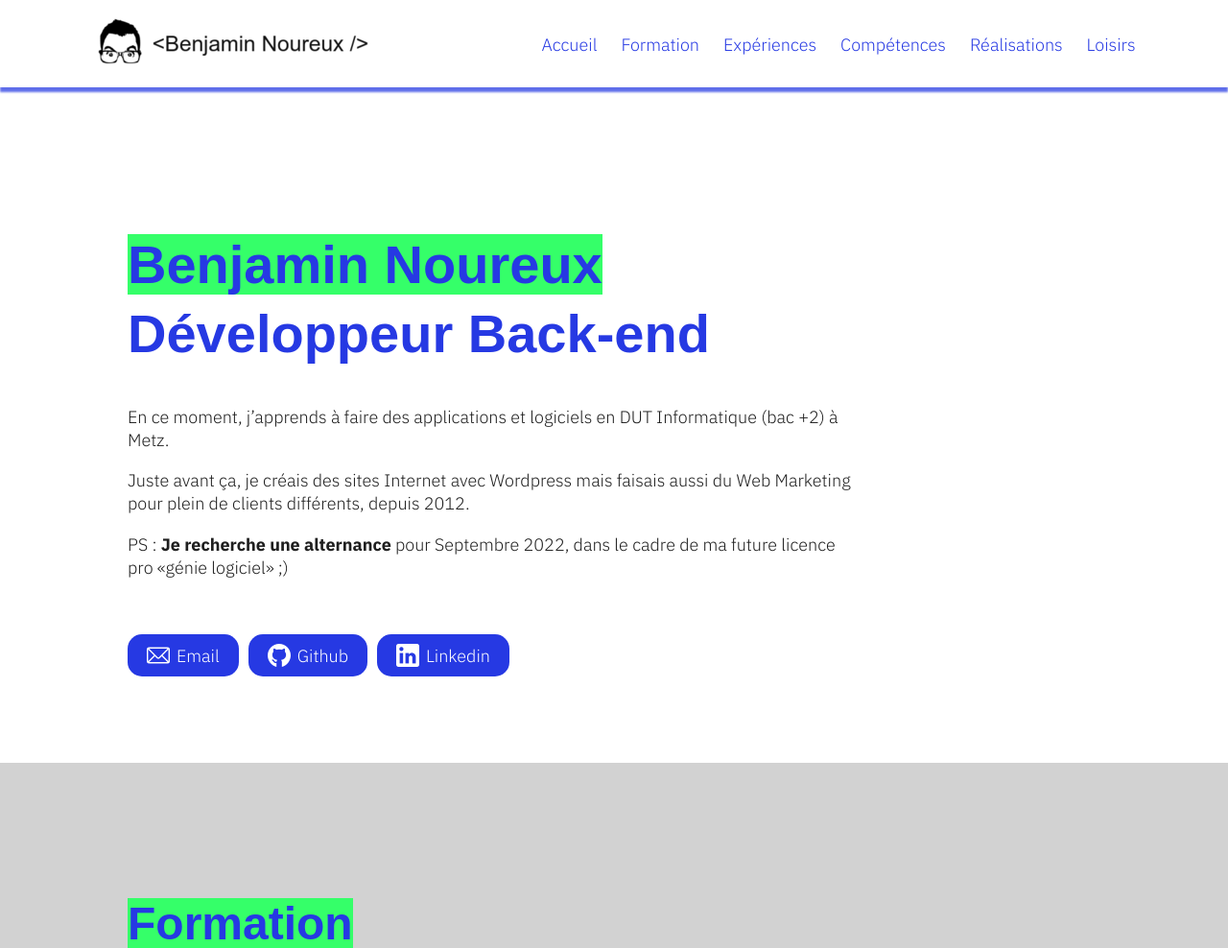
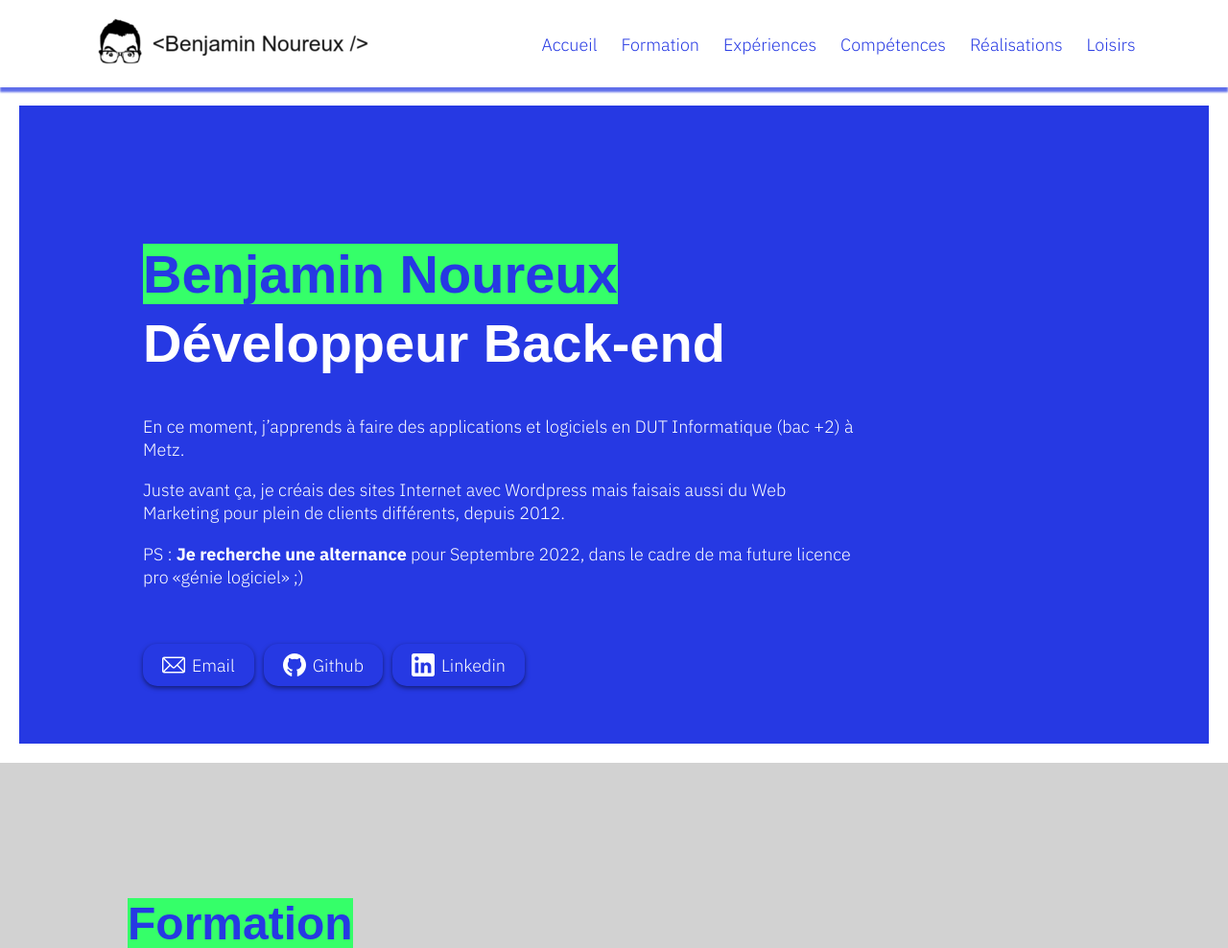
Before and after one commit to n0uben/n0uben.github.io, a PHP site: page / in a window 1280 px wide. Shown: the top 988 px of the page at 96% size. Run offline with PHP 8.4, Linux system fonts and the light colour scheme; some web fonts are replaced.

Commit message:
invert background color home section

```diff
--- a/style.css
+++ b/style.css
@@ -49,8 +49,8 @@ Cette feuille de style utilise :
     --fonts-text: 'IBM Plex sans', sans-serif;
 
     --header-height: 80px;
-    --dropdown-shadow: rgb(56, 74, 229, 0.8);
-    --dropdown-shadow-black: rgb(0, 0, 0, 0.5);
+    --dropdown-shadow: rgba(56, 74, 229, 0.8);
+    --dropdown-shadow-black: rgba(0, 0, 0, 0.5);
 }
 ::selection {
     background: var(--accent-color-secondary);
@@ -325,7 +325,7 @@ video {
 
 
 /*alternate sections backgrounds*/
-#home, #experiences, #realisations {
+#experiences, #realisations {
     background: var(--background-primary);
 }
 #formation, #competences, #centres-interet {
@@ -335,12 +335,24 @@ video {
 /*home section*/
 
 #home {
-    padding: 150px 0 50px 0;
+    background: var(--accent-color);
+    border: solid 20px var(--background-primary);
+    margin-top: 90px;
+    padding: 50px 0 50px 0;
+}
+
+/*adjust text color for blue background*/
+#home h1, #home .page-subtitle, #home p {
+    color: var(--text-secondary);
+}
+#home h1 .highlight {
+    color: var(--accent-color);
 }
 
 #home .page-subtitle {
     padding-bottom: 0;
     margin-bottom: 0;
+    color: var(--text-secondary);
 }
 #header-title-row {
     padding-bottom: 0;
@@ -354,6 +366,7 @@ video {
 #home .button {
     display: flex;
     justify-content: center;
+    box-shadow: 0px 2px 5px 0px var(--dropdown-shadow-black);
 }
 
 .button-icon {
@@ -433,15 +446,6 @@ footer p {
         max-width: 45%;
     }
 
-    /* specifique */
-    #home .row {
-        justify-content: baseline;
-    }
-    /*col with page title and subtitle*/
-    #home .row:first-child .col {
-        max-width : 75%;
-    }
-
     /*cards*/
 
     #experiences .card-header img {
@@ -486,6 +490,7 @@ footer p {
     .menu-item {
         margin-right: 10px;
     }
+
 }
 @media screen and (min-width: 1200px) {
     /*general*/
@@ -499,12 +504,16 @@ footer p {
     }
     /*specific*/
     #home {
-        padding: 200px 0 50px 0;
+        padding: 100px 0 20px 0;
+    }
+     /*col with page title and subtitle*/
+     #home .row:first-child .col {
+        max-width : 75%;
     }
 }
 @media screen and (min-width: 1600px) {
     /*specific*/
     #home {
-        padding: 250px 0 100px 0;
+        padding: 200px 0 100px 0;
     }
 }
```
